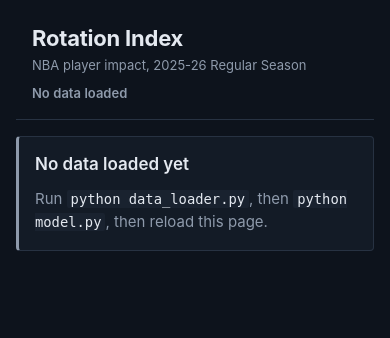
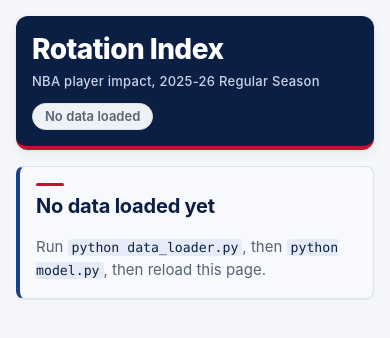
Before and after one commit to RohinCodes15/Rotation-Index, a Flask app: page / in a window 390 px wide. Shown: the top 338 px of the page. Run offline with Flask 3, Linux system fonts and the light colour scheme.

Commit message:
Rebuild the dashboard visual foundation
Replace the dark stylesheet with a token-based light theme: NBA navy and
red on white with charcoal text, orange reserved for keyboard focus, and
state colors kept separate from brand colors. Add a type scale, 4px spacing
scale, shared radii, borders and shadows, a responsive page grid, and
consistent panel, notice, badge, tag, table, form and disclosure styles.
All text pairs meet WCAG AA contrast. Template, routes and data unchanged.

```diff
--- a/static/style.css
+++ b/static/style.css
@@ -1,23 +1,70 @@
-/* One palette: neutrals plus three states (good, waiting, failed). Orange is the focus accent only. */
+/*
+ * Rotation Index visual foundation.
+ * Brand: NBA navy and red on white, charcoal text. Orange is reserved for keyboard focus.
+ * States (good, waiting, failed) are separate from brand colors and always paired with text.
+ */
 :root {
-    color-scheme: dark;
-    --bg: #0d131c;
-    --surface: #131b26;
-    --surface-2: #19222f;
-    --border: #273242;
-    --text: #e4e9f0;
-    --muted: #8e9aab;
-    --good: #3fb68b;
-    --wait: #d9a441;
-    --bad: #e5534b;
-    --orange: #f08a24;
+    color-scheme: light;
+
+    /* Brand */
+    --navy-900: #0b1f45;
+    --navy-700: #17408b;
+    --navy-100: #e6ecf7;
+    --red-600: #c8102e;
+    --orange: #d64d00;
+
+    /* Neutrals */
+    --white: #ffffff;
+    --bg: #f4f6fa;
+    --surface: var(--white);
+    --surface-2: #f7f9fc;
+    --charcoal: #1d2430;
+    --text: var(--charcoal);
+    --muted: #586374;
+    --border: #dde3ec;
+    --border-strong: #b8c2d1;
+
+    /* States: text color on a light tint, both at least 4.5:1 against white */
+    --good: #17703f;
+    --good-bg: #e7f5ee;
+    --wait: #8a5a00;
+    --wait-bg: #fdf3dc;
+    --bad: #b42318;
+    --bad-bg: #fdecea;
+    --neutral-bg: #eef1f5;
+
+    /* Type */
+    --font-sans: -apple-system, BlinkMacSystemFont, "Segoe UI", Roboto, "Helvetica Neue", Arial, sans-serif;
+    --font-mono: ui-monospace, SFMono-Regular, Menlo, Consolas, monospace;
+    --text-xs: 12px;
+    --text-sm: 13px;
+    --text-base: 15px;
+    --text-md: 17px;
+    --text-lg: 20px;
+    --text-xl: 28px;
+    --text-2xl: 32px;
+    --leading-tight: 1.25;
+    --leading-body: 1.55;
+    --tracking-caps: 0.06em;
+
+    /* Spacing (4px base) */
     --s1: 4px;
     --s2: 8px;
     --s3: 12px;
     --s4: 16px;
     --s5: 24px;
     --s6: 32px;
-    --radius: 4px;
+    --s7: 48px;
+
+    /* Shape and depth */
+    --page-width: 1200px;
+    --radius-sm: 4px;
+    --radius: 8px;
+    --radius-lg: 12px;
+    --radius-pill: 999px;
+    --shadow-sm: 0 1px 2px rgba(11, 31, 69, 0.06);
+    --shadow: 0 1px 3px rgba(11, 31, 69, 0.08), 0 4px 12px rgba(11, 31, 69, 0.05);
+    --duration: 150ms;
 }
 
 * {
@@ -28,44 +75,65 @@ body {
     margin: 0;
     background: var(--bg);
     color: var(--text);
-    font: 15px/1.55 -apple-system, BlinkMacSystemFont, "Segoe UI", Roboto, Helvetica, Arial, sans-serif;
+    font: var(--text-base)/var(--leading-body) var(--font-sans);
     -webkit-font-smoothing: antialiased;
+    text-rendering: optimizeLegibility;
 }
 
+/* Page grid: one readable column of panels with a shared gap. */
 main {
     display: grid;
     grid-template-columns: minmax(0, 1fr);
-    gap: var(--s4);
-    max-width: 1040px;
+    gap: var(--s5);
+    max-width: var(--page-width);
     margin: 0 auto;
-    padding: var(--s5) var(--s4) var(--s6);
+    padding: var(--s5) var(--s5) var(--s7);
 }
 
+/* Typography hierarchy */
 h1, h2, h3 {
     margin: 0;
-    color: var(--text);
-    line-height: 1.3;
+    color: var(--navy-900);
+    font-weight: 700;
+    line-height: var(--leading-tight);
+    letter-spacing: -0.01em;
 }
 
 h2 {
-    margin-bottom: var(--s3);
-    font-size: 17px;
-    font-weight: 600;
+    margin-bottom: var(--s4);
+    font-size: var(--text-lg);
+}
+
+/* A short red rule marks each section title. */
+main > section h2::before {
+    content: "";
+    display: block;
+    width: 28px;
+    height: 3px;
+    margin-bottom: var(--s2);
+    background: var(--red-600);
+    border-radius: var(--radius-pill);
 }
 
 h3 {
-    font-size: 15px;
+    font-size: var(--text-md);
     font-weight: 600;
 }
 
 p {
+    max-width: 75ch;
     margin: 0 0 var(--s3);
     color: var(--muted);
 }
 
 a {
-    color: var(--text);
-    text-decoration-color: var(--muted);
+    color: var(--navy-700);
+    text-decoration-thickness: 1px;
+    text-underline-offset: 2px;
+}
+
+a:hover {
+    color: var(--navy-900);
 }
 
 :focus-visible {
@@ -79,26 +147,31 @@ strong {
 }
 
 .small {
-    font-size: 13px;
+    font-size: var(--text-sm);
 }
 
 code {
     padding: 1px var(--s1);
-    color: var(--text);
-    background: var(--surface-2);
-    border-radius: 2px;
-    font-size: 0.92em;
+    color: var(--navy-900);
+    background: var(--navy-100);
+    border-radius: var(--radius-sm);
+    font-family: var(--font-mono);
+    font-size: 0.88em;
 }
 
-/* Header: name and season on the left, current data status on the right. */
+/* Masthead: navy band, red underline, status pill on the right. */
 .masthead {
     display: flex;
     flex-wrap: wrap;
-    align-items: baseline;
+    align-items: center;
     justify-content: space-between;
-    gap: var(--s2) var(--s4);
-    padding: 0 var(--s4) var(--s4);
-    border-bottom: 1px solid var(--border);
+    gap: var(--s3) var(--s5);
+    padding: var(--s5) var(--s5);
+    color: var(--white);
+    background: var(--navy-900);
+    border-bottom: 4px solid var(--red-600);
+    border-radius: var(--radius-lg);
+    box-shadow: var(--shadow);
 }
 
 .masthead > div,
@@ -109,36 +182,46 @@ code {
 }
 
 .masthead h1 {
-    font-size: 22px;
-    font-weight: 700;
-    letter-spacing: -0.01em;
+    color: var(--white);
+    font-size: var(--text-2xl);
+    font-weight: 800;
+    letter-spacing: -0.02em;
 }
 
 .subtitle {
-    margin: 2px 0 0;
-    font-size: 13px;
+    margin: var(--s1) 0 0;
+    color: #c9d4e8;
+    font-size: var(--text-sm);
+    font-weight: 500;
+    letter-spacing: 0.02em;
 }
 
-/* Status labels are colored text, not chips. */
+/* Status pill: tinted background with state-colored text, never color alone. */
 .badge {
-    font-size: 13px;
+    display: inline-block;
+    padding: 2px var(--s3);
+    border: 1px solid transparent;
+    border-radius: var(--radius-pill);
+    font-size: var(--text-sm);
     font-weight: 600;
+    line-height: 1.6;
     font-variant-numeric: tabular-nums;
 }
 
-.badge-ok { color: var(--good); }
-.badge-warn { color: var(--wait); }
-.badge-bad { color: var(--bad); }
-.badge-muted { color: var(--muted); }
+.badge-ok { color: var(--good); background: var(--good-bg); border-color: #bfe3cf; }
+.badge-warn { color: var(--wait); background: var(--wait-bg); border-color: #f0d9a2; }
+.badge-bad { color: var(--bad); background: var(--bad-bg); border-color: #f5c2bd; }
+.badge-muted { color: var(--muted); background: var(--neutral-bg); border-color: var(--border); }
 
-/* Sections share one panel style. */
+/* Panel: every top-level section shares one card style. */
 main > section {
     min-width: 0;
     margin: 0;
-    padding: var(--s4);
+    padding: var(--s5);
     background: var(--surface);
     border: 1px solid var(--border);
     border-radius: var(--radius);
+    box-shadow: var(--shadow-sm);
     overflow-wrap: anywhere;
 }
 
@@ -148,17 +231,22 @@ main > section > :last-child,
     margin-bottom: 0;
 }
 
-/* Notices are neutral (limitations, next steps); only blocking states use the waiting color. */
+/* Notices: neutral for limitations and next steps; amber only when something blocks estimates. */
 main > section.notice {
-    border-left: 3px solid var(--muted);
+    background: var(--surface-2);
+    border-left: 4px solid var(--navy-700);
 }
 
 main > section.notice-warn,
 .audit .notice {
-    border-left: 3px solid var(--wait);
+    border-left: 4px solid var(--wait);
 }
 
-/* Overview: one stat strip divided into cells. */
+main > section.notice-warn {
+    background: #fffaf0;
+}
+
+/* Overview: KPI strip of four cells. */
 main > section.overview {
     padding: 0;
     overflow: hidden;
@@ -484,12 +646,28 @@ summary {
 .audit .inputs .input-waiting { --input-color: var(--wait); }
 
 .audit .inputs th {
-    border-left: 2px solid var(--input-color);
+    border-left: 3px solid var(--input-color);
 }
 
 /* Counts stay neutral so zero stale or unverifiable games do not read as alarms; the row marker carries state. */
 .audit .inputs td {
     color: var(--text);
+}
+
+@media (max-width: 640px) {
+    main {
+        gap: var(--s4);
+        padding: var(--s4) var(--s4) var(--s6);
+    }
+
+    .masthead,
+    main > section {
+        padding: var(--s4);
+    }
+
+    .masthead h1 {
+        font-size: var(--text-xl);
+    }
 }
 
 @media (max-width: 420px) {
```
Also changed, not shown: other parts of static/style.css (+124 -44 lines).
